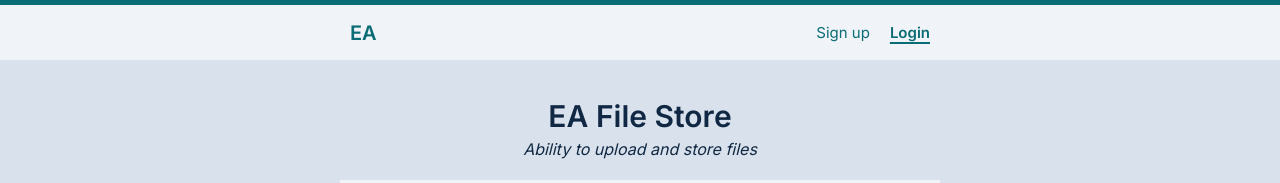
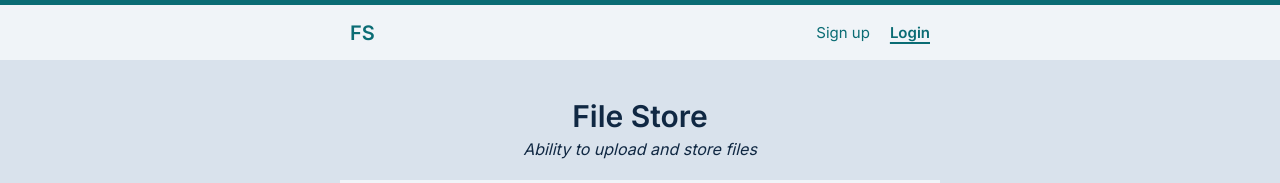
Before and after one commit to raghubandaru/file-store, a Next.js app in the folder apps/web/: page /auth/login in a window 1280 px wide. Shown: the top 183 px of the page. Built offline with nearby package versions, Linux system fonts and the light colour scheme; no server answers.

Commit message:
Brand it to FS

```diff
--- a/apps/web/src/app/layout.tsx
+++ b/apps/web/src/app/layout.tsx
@@ -6,7 +6,7 @@ import { NavLinks } from "@/features/nav/NavLinks/NavLinks";
 import "./globals.css";
 
 export const metadata: Metadata = {
-  title: { default: "EA File Store", template: "%s | EA File Store" },
+  title: { default: "File Store", template: "%s | File Store" },
   description: "Ability to upload and store files",
 };
 
@@ -25,11 +25,11 @@ export default async function RootLayout({
         </a>
         <Navbar>
           <Button as={Link} href="/" variant="brand">
-            EA
+            FS
           </Button>
           <NavLinks userId={userId} />
         </Navbar>
-        <Main title="EA File Store" subtitle="Ability to upload and store files">
+        <Main title="File Store" subtitle="Ability to upload and store files">
           {children}
         </Main>
       </body>
```
